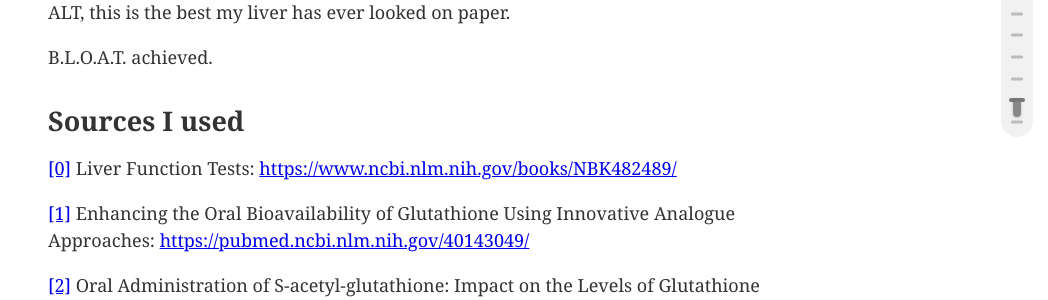
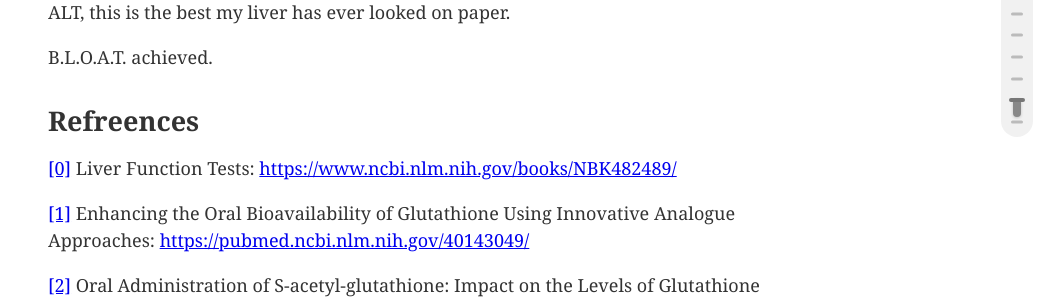
Before and after one commit to 0sps/sull1van.com, a Jekyll site: the page built from _posts/2026-05-19-Best-liver-of-all-time.md, in a window 1280 px wide and 900 px high, scrolled down 8272 px. Shown: the part 158-458 px from the top of the window, without its empty margins (232-1280 px from the left). Built offline with Jekyll 4.4.1, drawn with Linux system fonts in a browser that asks for light colours.

Commit message:
getting rid of an "I" statement

```diff
--- a/_posts/2026-05-19-Best-liver-of-all-time.md
+++ b/_posts/2026-05-19-Best-liver-of-all-time.md
@@ -433,7 +433,7 @@ As of May 2026, I have the best liver test results of my life. Maybe not every s
 
 B.L.O.A.T. achieved.
 
-## Sources I used
+## Refreences
 
 <p id="ref-0"><a href="https://www.ncbi.nlm.nih.gov/books/NBK482489/" class="ref-marker">[0]</a> Liver Function Tests: <a href="https://www.ncbi.nlm.nih.gov/books/NBK482489/">https://www.ncbi.nlm.nih.gov/books/NBK482489/</a></p>
 <p id="ref-1"><a href="https://pubmed.ncbi.nlm.nih.gov/40143049/" class="ref-marker">[1]</a> Enhancing the Oral Bioavailability of Glutathione Using Innovative Analogue Approaches: <a href="https://pubmed.ncbi.nlm.nih.gov/40143049/">https://pubmed.ncbi.nlm.nih.gov/40143049/</a></p>
```
